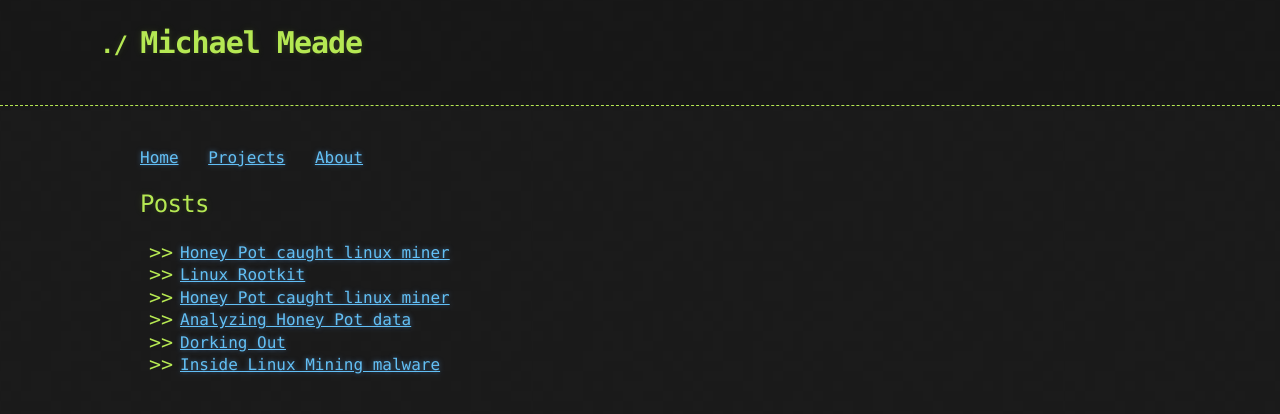
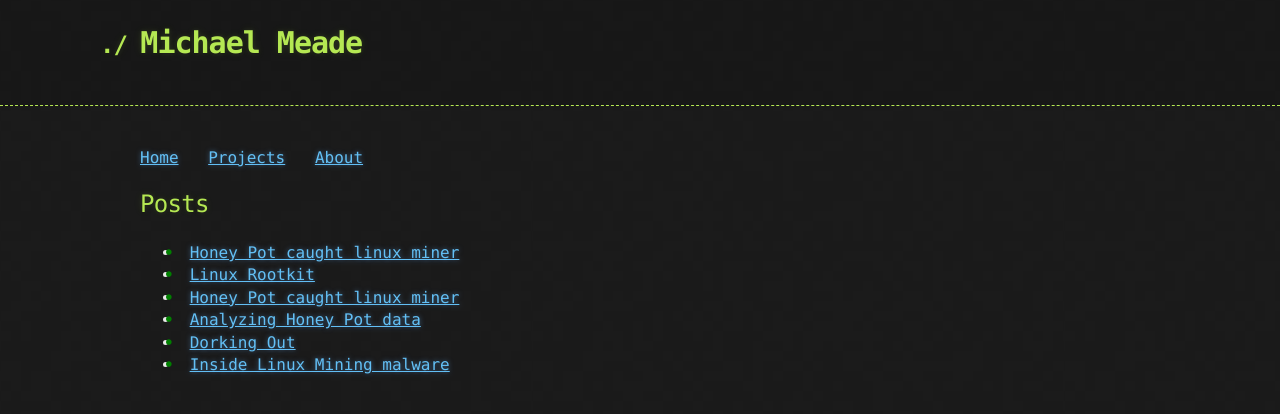
Before and after one commit to Michael-Meade/MinerFind, a Jekyll site: the page built from index.md, in a window 1280 px wide. Shown: the top 414 px of the page. Built offline with Jekyll 4.4.1, drawn with Linux system fonts in a browser that asks for light colours; our own code applies the rules of GitHub Pages for plain Markdown files; the repository's description, which GitHub fills in, is left out.

Commit message:
Update jekyll-theme-hacker.scss

```diff
--- a/_sass/jekyll-theme-hacker.scss
+++ b/_sass/jekyll-theme-hacker.scss
@@ -138,10 +138,15 @@ dt {
   font-weight: bold;
 }
 
-ul li {
-  list-style-image:url('../images/bullet.png');
+
+ul li::before {
+  content: "\2022";
+  color: green;
+  font-weight: bold;
+  display: inline-block;
+  width: 1em;
+  margin-left: -1em;
 }
-
 blockquote {
   color: $blockquote-color;
   padding-left: 10px;
```
